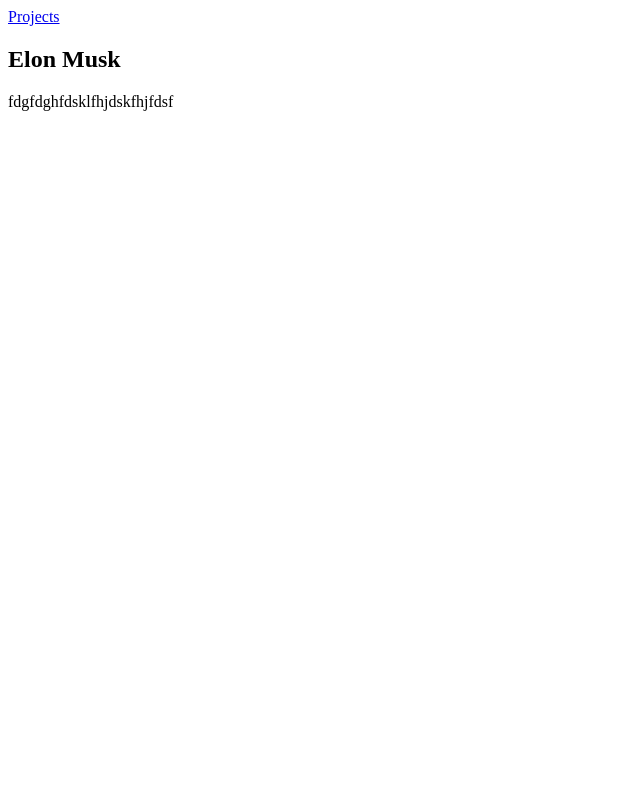
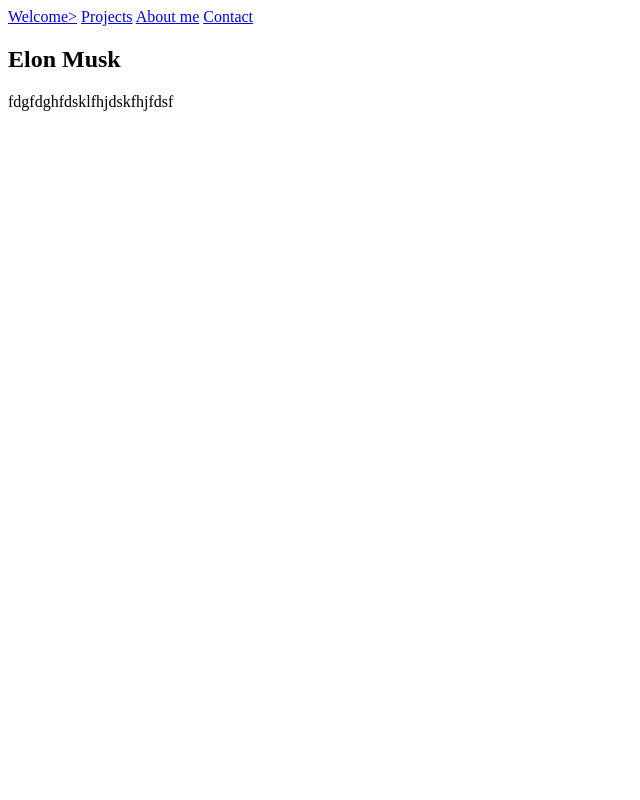
Before and after one commit to aygenyucel/sample-website-aygen-ruslana, a plain HTML site: page index.html in a window 1280 px wide. Shown: the top 800 px of the page, without its empty margins (0-640 px from the left). Drawn offline with Linux system fonts and the light colour scheme.

Commit message:
add 2 links to navbar

```diff
--- a/index.html
+++ b/index.html
@@ -9,7 +9,10 @@
   <body>
     <script src="https://cdn.freecodecamp.org/testable-projects-fcc/v1/bundle.js"></script>
     <nav id="navbar">
+        <a href=#welcome-section>Welcome></a>
         <a href=#projects>Projects</a>
+        <a href=#about_me>About me</a>
+        <a href=#contact>Contact</a>
     </nav>
 
     <section id="welcome-section">
@@ -36,6 +39,8 @@ He is a CEO of a renowned company known as SpaceX American-based company that de
         <div class = "project-tile"></div>
         <a href="https://google.com">Tesla</a>
     </section>
+    <section id="about_me"></section>
+      <section id="contact"></section>
     <a href="https://github.com/">GitHub</a>
 
     <!--
```
